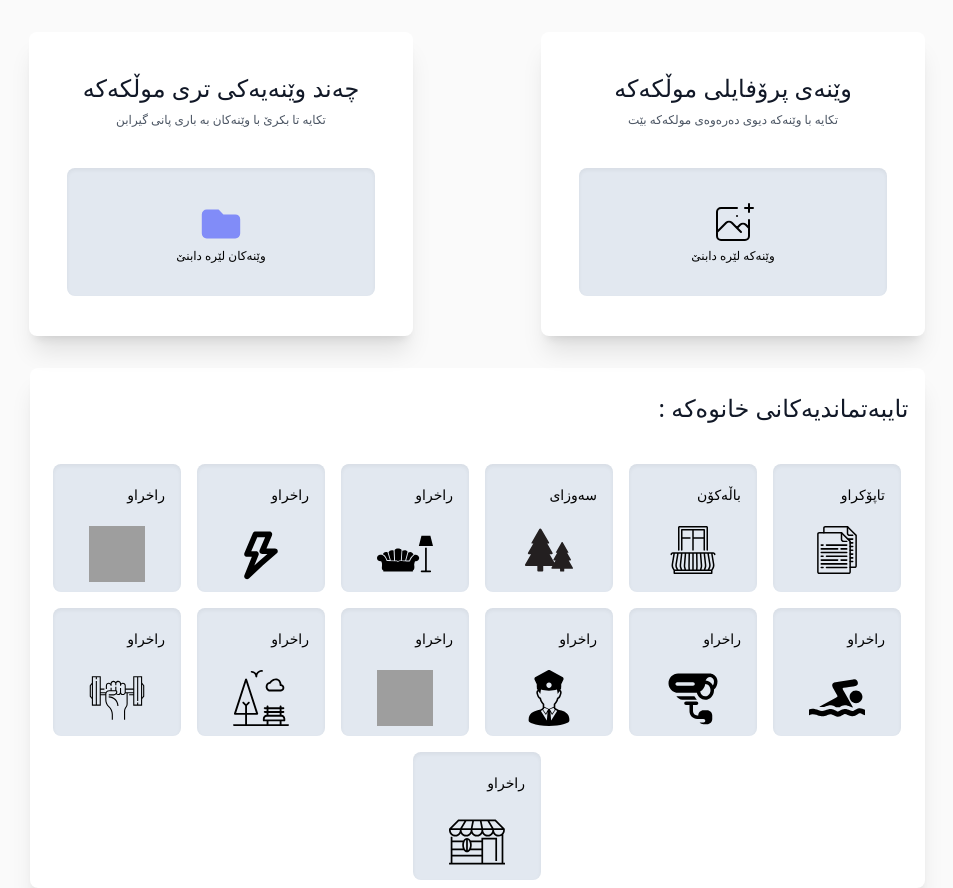
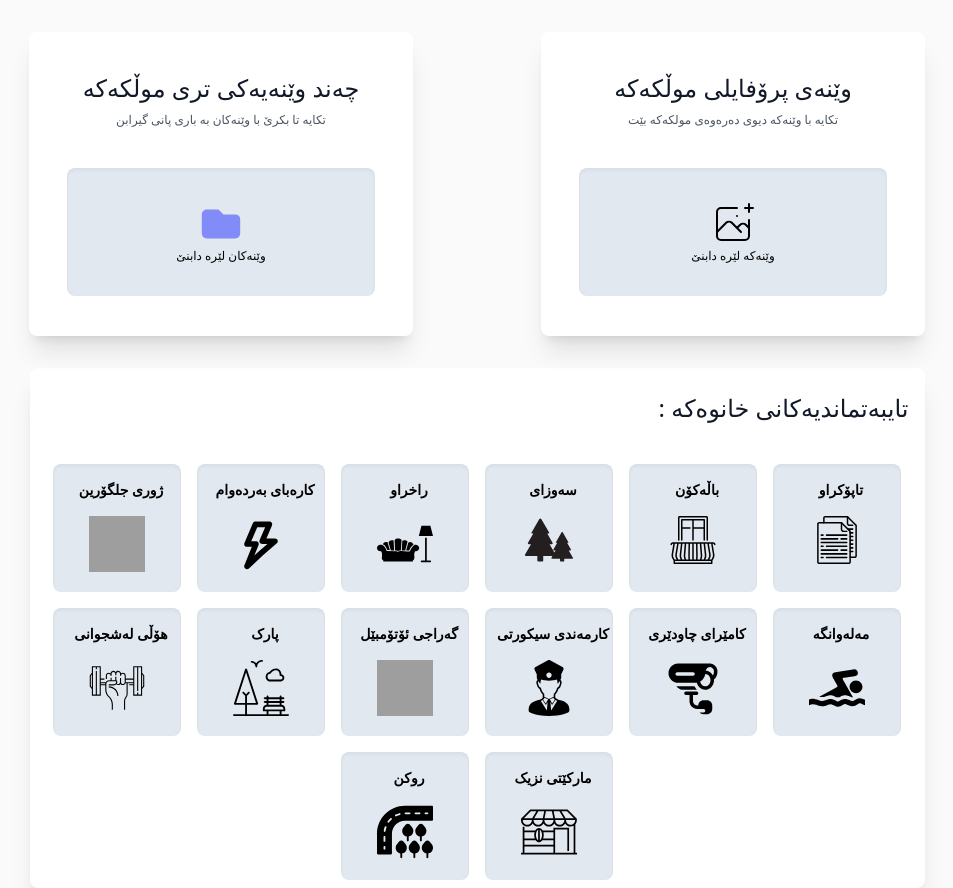
Before and after one commit to Edris-dosky/Web-Home, a PHP site: page /tests.html in a window 1280 px wide. Shown: the whole page, without its empty margins (163-1116 px from the left). Run offline with PHP 8.4, Linux system fonts and the light colour scheme; grey boxes are pictures that could not be loaded.

Commit message:
fix some problem in design form2

```diff
--- a/admin/assets/css/output.css
+++ b/admin/assets/css/output.css
@@ -1307,6 +1322,10 @@ video {
   width: 3rem;
 }
 
+.w-14 {
+  width: 3.5rem;
+}
+
 .w-2\/3 {
   width: 66.666667%;
 }
@@ -1377,10 +1396,6 @@ video {
 
 .w-screen {
   width: 100vw;
-}
-
-.w-14 {
-  width: 3.5rem;
 }
 
 .min-w-0 {
--- a/includes/nav.php
+++ b/includes/nav.php
@@ -35,7 +35,7 @@ $obj= User::get_one("`tell`='$tell'");
 					<path stroke-linecap="round" stroke-linejoin="round" stroke-width="2" d="M12 5v0m0 7v0m0 7v0m0-13a1 1 0 110-2 1 1 0 010 2zm0 7a1 1 0 110-2 1 1 0 010 2zm0 7a1 1 0 110-2 1 1 0 010 2z" />
 				</svg>
 			</li>
-			<li><a class="text-lg text-gray-500 hover:text-[#188F8D] hover:font-bold " href="form_post.php"> زیادکردن</a></li>
+			<li><a class="text-lg text-gray-500 hover:text-[#188F8D] hover:font-bold " href="form.php"> زیادکردن</a></li>
 			<li class="text-gray-300">
 				<svg xmlns="http://www.w3.org/2000/svg" fill="none" stroke="currentColor" class="w-4 h-4 current-fill" viewBox="0 0 24 24">
 					<path stroke-linecap="round" stroke-linejoin="round" stroke-width="2" d="M12 5v0m0 7v0m0 7v0m0-13a1 1 0 110-2 1 1 0 010 2zm0 7a1 1 0 110-2 1 1 0 010 2zm0 7a1 1 0 110-2 1 1 0 010 2z" />
@@ -105,7 +105,7 @@ $obj= User::get_one("`tell`='$tell'");
 						<a class="text-right block p-4 text-sm font-semibold text-gray-400 hover:bg-blue-50 hover:text-[#188F8D] rounded" href="home.php">سەرەتا</a>
 					</li>
 					<li class="mb-1">
-						<a class="text-right block p-4 text-sm font-semibold text-gray-400 hover:bg-blue-50 hover:text-[#188F8D] rounded" href="form_post.php">زیادکردن</a>
+						<a class="text-right block p-4 text-sm font-semibold text-gray-400 hover:bg-blue-50 hover:text-[#188F8D] rounded" href="form.php">زیادکردن</a>
 					</li>
 					<li class="mb-1">
 						<a class="text-right block p-4 text-sm font-semibold text-gray-400 hover:bg-blue-50 hover:text-[#188F8D] rounded" href="#">دڵخوازەکانم</a>
--- a/tests.html
+++ b/tests.html
@@ -52,144 +52,140 @@
          <div class="flex flex-row-reverse flex-wrap items-center justify-center">
 
             <div class="flex cursor-pointer " onclick="on('input2','mark2')" >
-                <div  class="relative m-2 w-32 h-32 max-w-xs bg-blueGray-200 rounded-lg shadow-inner">
-                    <div class="flex justify-between items-center ml-4 m-4">
-                        <img src="assets/img/mark.svg" id="mark2" style="visibility: hidden; " width="30px" alt="">
+                <div id="mark2"  class="relative bg-blueGray-200 m-2 w-32 h-32 max-w-xs rounded-lg shadow-inner ">
+                    <div class="flex justify-center items-center m-4">
                         <input type="checkbox"  id="input2" name="cadastral"  value="1" class=" hidden w-5 h-5 bg-transparent outline-none border-none rounded-md focus:ring-transparent">
-                        <label  class="block ml-2 text-sm text-black">تاپۆکراو</label>
+                        <label  class="block ml-2 text-sm font-semibold text-black">تاپۆکراو</label>
                     </div>
                         <img src="/Web-Home/assets/img/cadastral.svg" class="mx-auto h-12 w-12 text-black" stroke="currentColor" fill="none" viewBox="0 0 48 48" aria-hidden="true"></img>
                 </div>
              </div>
          <div class="flex cursor-pointer " onclick="on('input1','mark1')" >
-            <div  class="relative m-2 w-32 h-32 max-w-xs bg-blueGray-200 rounded-lg shadow-inner">
-                <div class="flex justify-between items-center ml-4 m-4">
-                    <img src="assets/img/mark.svg" id="mark1" style="visibility: hidden; " width="30px" alt="">
+            <div id="mark1"  class="relative bg-blueGray-200 m-2 w-32 h-32 max-w-xs rounded-lg shadow-inner ">
+                <div class="flex justify-center items-center m-4">
                     <input type="checkbox"  id="input1" name="cadastral"  value="1" class=" hidden w-5 h-5 bg-transparent outline-none border-none rounded-md focus:ring-transparent">
-                    <label  class="block ml-2 text-sm text-black">باڵەکۆن</label>
+                    <label  class="block ml-2 text-sm font-semibold text-black">باڵەکۆن</label>
                 </div>
                     <img src="/Web-Home/assets/img/balcony.svg" class="mx-auto h-12 w-12 text-black" stroke="currentColor" fill="none" viewBox="0 0 48 48" aria-hidden="true"></img>
             </div>
          </div>
 
          <div class="flex cursor-pointer " onclick="on('input3','mark3')" >
-            <div  class="relative m-2 w-32 h-32 max-w-xs bg-blueGray-200 rounded-lg shadow-inner">
-                <div class="flex justify-between items-center ml-4 m-4">
-                    <img src="assets/img/mark.svg" id="mark3" style="visibility: hidden; " width="30px" alt="">
+            <div id="mark3"  class="relative bg-blueGray-200 m-2 w-32 h-32 max-w-xs rounded-lg shadow-inner ">
+                <div class="flex justify-center items-center m-4">
                     <input type="checkbox"  id="input3" name="cadastral"  value="1" class=" hidden w-5 h-5 bg-transparent outline-none border-none rounded-md focus:ring-transparent">
-                    <label  class="block ml-2 text-sm text-black">سەوزای</label>
+                    <label  class="block ml-2 text-sm font-semibold text-black">سەوزای</label>
                 </div>
                     <img src="/Web-Home/assets/img/trees_1.svg" class="mx-auto h-12 w-12 text-black" stroke="currentColor" fill="none" viewBox="0 0 48 48" aria-hidden="true"></img>
             </div>
          </div>
 
          <div class="flex cursor-pointer " onclick="on('input4','mark4')" >
-            <div  class="relative m-2 w-32 h-32 max-w-xs bg-blueGray-200 rounded-lg shadow-inner">
-                <div class="flex justify-between items-center ml-4 m-4">
-                    <img src="assets/img/mark.svg" id="mark4" style="visibility: hidden; " width="30px" alt="">
+            <div id="mark4"  class="relative bg-blueGray-200 m-2 w-32 h-32 max-w-xs rounded-lg shadow-inner ">
+                <div class="flex justify-center items-center m-4">
                     <input type="checkbox"  id="input4" name="cadastral"  value="1" class=" hidden w-5 h-5 bg-transparent outline-none border-none rounded-md focus:ring-transparent">
-                    <label  class="block ml-2 text-sm text-black">راخراو</label>
+                    <label  class="block ml-2 text-sm font-semibold text-black">راخراو</label>
                 </div>
                     <img src="/Web-Home/assets/img/living-room-svgrepo-com.svg" class="mx-auto h-14 w-14 mb-2 text-black" stroke="currentColor" fill="none" viewBox="0 0 48 48" aria-hidden="true"></img>
             </div>
          </div>
 
          <div class="flex cursor-pointer " onclick="on('input5','mark5')" >
-            <div  class="relative m-2 w-32 h-32 max-w-xs bg-blueGray-200 rounded-lg shadow-inner">
-                <div class="flex justify-between items-center ml-4 m-4">
-                    <img src="assets/img/mark.svg" id="mark5" style="visibility: hidden; " width="30px" alt="">
+            <div id="mark5"  class="relative bg-blueGray-200 m-2 w-32 h-32 max-w-xs rounded-lg shadow-inner ">
+                <div class="flex justify-center items-center my-4">
                     <input type="checkbox"  id="input5" name="cadastral"  value="1" class=" hidden w-5 h-5 bg-transparent outline-none border-none rounded-md focus:ring-transparent">
-                    <label  class="block ml-2 text-sm text-black">راخراو</label>
+                    <label  class="block ml-2 text-sm font-semibold text-black">کارەبای بەردەوام</label>
                 </div>
                     <img src="/Web-Home/assets/img/electricity-svgrepo-com.svg" class="mx-auto h-14 w-14 mb-2 text-black" stroke="currentColor" fill="none" viewBox="0 0 48 48" aria-hidden="true"></img>
             </div>
          </div>
 
          <div class="flex cursor-pointer " onclick="on('input6','mark6')" >
-            <div  class="relative m-2 w-32 h-32 max-w-xs bg-blueGray-200 rounded-lg shadow-inner">
-                <div class="flex justify-between items-center ml-4 m-4">
-                    <img src="assets/img/mark.svg" id="mark6" style="visibility: hidden; " width="30px" alt="">
+            <div id="mark6"  class="relative bg-blueGray-200 m-2 w-32 h-32 max-w-xs rounded-lg shadow-inner ">
+                <div class="flex justify-center items-center my-4">
                     <input type="checkbox"  id="input6" name="cadastral"  value="1" class=" hidden w-5 h-5 bg-transparent outline-none border-none rounded-md focus:ring-transparent">
-                    <label  class="block ml-2 text-sm text-black">راخراو</label>
+                    <label  class="block ml-2 text-sm font-semibold text-black">ژوری جلگۆرین</label>
                 </div>
                     <img src="/Web-Home/assets/img/wardrobe-mirror-svgrepo-com.svg" class="mx-auto h-14 w-14 mb-2 text-black" stroke="currentColor" fill="none" viewBox="0 0 48 48" aria-hidden="true"></img>
             </div>
          </div>
 
          <div class="flex cursor-pointer " onclick="on('input7','mark7')" >
-            <div  class="relative m-2 w-32 h-32 max-w-xs bg-blueGray-200 rounded-lg shadow-inner">
-                <div class="flex justify-between items-center ml-4 m-4">
-                    <img src="assets/img/mark.svg" id="mark7" style="visibility: hidden; " width="30px" alt="">
+            <div id="mark7"  class="relative bg-blueGray-200 m-2 w-32 h-32 max-w-xs rounded-lg shadow-inner ">
+                <div class="flex justify-center items-center m-4">
                     <input type="checkbox"  id="input7" name="cadastral"  value="1" class=" hidden w-5 h-5 bg-transparent outline-none border-none rounded-md focus:ring-transparent">
-                    <label  class="block ml-2 text-sm text-black">راخراو</label>
+                    <label  class="block ml-2 text-sm font-semibold text-black">مەلەوانگە</label>
                 </div>
                     <img src="/Web-Home/assets/img/swimming-svgrepo-com.svg" class="mx-auto h-14 w-14 mb-2 text-black" stroke="currentColor" fill="none" viewBox="0 0 48 48" aria-hidden="true"></img>
             </div>
          </div>
 
          <div class="flex cursor-pointer " onclick="on('input8','mark8')" >
-            <div  class="relative m-2 w-32 h-32 max-w-xs bg-blueGray-200 rounded-lg shadow-inner">
-                <div class="flex justify-between items-center ml-4 m-4">
-                    <img src="assets/img/mark.svg" id="mark8" style="visibility: hidden; " width="30px" alt="">
+            <div id="mark8"  class="relative bg-blueGray-200 m-2 w-32 h-32 max-w-xs rounded-lg shadow-inner ">
+                <div class="flex justify-center items-center my-4">
                     <input type="checkbox"  id="input8" name="cadastral"  value="1" class=" hidden w-5 h-5 bg-transparent outline-none border-none rounded-md focus:ring-transparent">
-                    <label  class="block ml-2 text-sm text-black">راخراو</label>
+                    <label  class="block ml-2 text-sm font-semibold text-black">کامێرای چاودێری</label>
                 </div>
                     <img src="/Web-Home/assets/img/security-protection-camera-cctv-video-crime-cyber-svgrepo-com.svg" class="mx-auto h-14 w-14 mb-2 text-black" stroke="currentColor" fill="none" viewBox="0 0 48 48" aria-hidden="true"></img>
             </div>
          </div>
 
          <div class="flex cursor-pointer " onclick="on('input9','mark9')" >
-            <div  class="relative m-2 w-32 h-32 max-w-xs bg-blueGray-200 rounded-lg shadow-inner">
-                <div class="flex justify-between items-center ml-4 m-4">
-                    <img src="assets/img/mark.svg" id="mark9" style="visibility: hidden; " width="30px" alt="">
+            <div id="mark9"  class="relative bg-blueGray-200 m-2 w-32 h-32 max-w-xs rounded-lg shadow-inner ">
+                <div class="flex justify-center items-center my-4">
                     <input type="checkbox"  id="input9" name="cadastral"  value="1" class=" hidden w-5 h-5 bg-transparent outline-none border-none rounded-md focus:ring-transparent">
-                    <label  class="block ml-2 text-sm text-black">راخراو</label>
+                    <label  class="block ml-2 text-sm font-semibold text-black">کارمەندی سیکورتی</label>
                 </div>
                     <img src="/Web-Home/assets/img//security-guard-svgrepo-com.svg" class="mx-auto h-14 w-14 mb-2 text-black" stroke="currentColor" fill="none" viewBox="0 0 48 48" aria-hidden="true"></img>
             </div>
          </div>
 
          <div class="flex cursor-pointer " onclick="on('input11','mark11')" >
-            <div  class="relative m-2 w-32 h-32 max-w-xs bg-blueGray-200 rounded-lg shadow-inner">
-                <div class="flex justify-between items-center ml-4 m-4">
-                    <img src="assets/img/mark.svg" id="mark11" style="visibility: hidden; " width="30px" alt="">
+            <div id="mark11"  class="relative bg-blueGray-200 m-2 w-32 h-32 max-w-xs rounded-lg shadow-inner ">
+                <div class="flex justify-center items-center my-4">
                     <input type="checkbox"  id="input11" name="cadastral"  value="1" class=" hidden w-5 h-5 bg-transparent outline-none border-none rounded-md focus:ring-transparent">
-                    <label  class="block ml-2 text-sm text-black">راخراو</label>
+                    <label  class="block ml-2 text-sm font-semibold text-black">گەراجی ئۆتۆمبێل</label>
                 </div>
                     <img src="/Web-Home/assets/img//parked-car-svgrepo-com.svg" class="mx-auto h-14 w-14 mb-2 text-black" stroke="currentColor" fill="none" viewBox="0 0 48 48" aria-hidden="true"></img>
             </div>
          </div>
 
          <div class="flex cursor-pointer " onclick="on('input22','mark22')" >
-            <div  class="relative m-2 w-32 h-32 max-w-xs bg-blueGray-200 rounded-lg shadow-inner">
-                <div class="flex justify-between items-center ml-4 m-4">
-                    <img src="assets/img/mark.svg" id="mark22" style="visibility: hidden; " width="30px" alt="">
+            <div id="mark22"  class="relative bg-blueGray-200 m-2 w-32 h-32 max-w-xs rounded-lg shadow-inner ">
+                <div class="flex justify-center items-center m-4">
                     <input type="checkbox"  id="input22" name="cadastral"  value="1" class=" hidden w-5 h-5 bg-transparent outline-none border-none rounded-md focus:ring-transparent">
-                    <label  class="block ml-2 text-sm text-black">راخراو</label>
+                    <label  class="block ml-2 text-sm font-semibold text-black">پارک</label>
                 </div>
                     <img src="/Web-Home/assets/img//park-svgrepo-com.svg" class="mx-auto h-14 w-14 mb-2 text-black" stroke="currentColor" fill="none" viewBox="0 0 48 48" aria-hidden="true"></img>
             </div>
          </div>
 
          <div class="flex cursor-pointer " onclick="on('input33','mark33')" >
-            <div  class="relative m-2 w-32 h-32 max-w-xs bg-blueGray-200 rounded-lg shadow-inner">
-                <div class="flex justify-between items-center ml-4 m-4">
-                    <img src="assets/img/mark.svg" id="mark33" style="visibility: hidden; " width="30px" alt="">
+            <div id="mark33"  class="relative bg-blueGray-200 m-2 w-32 h-32 max-w-xs rounded-lg shadow-inner ">
+                <div class="flex justify-center items-center my-4">
                     <input type="checkbox"  id="input33" name="cadastral"  value="1" class=" hidden w-5 h-5 bg-transparent outline-none border-none rounded-md focus:ring-transparent">
-                    <label  class="block ml-2 text-sm text-black">راخراو</label>
+                    <label  class="block ml-2 text-sm font-semibold text-black">هۆڵی لەشجوانی</label>
                 </div>
                     <img src="/Web-Home/assets/img/dumbell-gym-healthy-life-svgrepo-com.svg" class="mx-auto h-14 w-14 mb-2 text-black" stroke="currentColor" fill="none" viewBox="0 0 48 48" aria-hidden="true"></img>
             </div>
          </div>
 
          <div class="flex cursor-pointer " onclick="on('input44','mark44')" >
-            <div  class="relative m-2 w-32 h-32 max-w-xs bg-blueGray-200 rounded-lg shadow-inner">
-                <div class="flex justify-between items-center ml-4 m-4">
-                    <img src="assets/img/mark.svg" id="mark44" style="visibility: hidden; " width="30px" alt="">
+            <div id="mark44"  class="relative bg-blueGray-200 m-2 w-32 h-32 max-w-xs rounded-lg shadow-inner ">
+                <div class="flex justify-center items-center m-4">
                     <input type="checkbox"  id="input44" name="cadastral"  value="1" class=" hidden w-5 h-5 bg-transparent outline-none border-none rounded-md focus:ring-transparent">
-                    <label  class="block ml-2 text-sm text-black">راخراو</label>
+                    <label  class="block ml-2 text-sm font-semibold text-black">مارکێتی نزیک</label>
                 </div>
-                    <img src="/Web-Home/assets/img//coffee-shop-svgrepo-com.svg" class="mx-auto h-14 w-14 mb-2 text-black" stroke="currentColor" fill="none" viewBox="0 0 48 48" aria-hidden="true"></img>
+                    <img src="/Web-Home/assets/img/coffee-shop-svgrepo-com.svg" class="mx-auto h-14 w-14 mb-2 text-black" stroke="currentColor" fill="none" viewBox="0 0 48 48" aria-hidden="true"></img>
+            </div>
+         </div>
+         <div class="flex cursor-pointer " onclick="on('input45','mark45')" >
+            <div id="mark45"  class="relative bg-blueGray-200 m-2 w-32 h-32 max-w-xs rounded-lg shadow-inner ">
+                <div class="flex justify-center items-center m-4">
+                    <input type="checkbox"  id="input45" name="cadastral"  value="1" class=" hidden w-5 h-5 bg-transparent outline-none border-none rounded-md focus:ring-transparent">
+                    <label  class="block ml-2 text-sm font-semibold text-black">روکن</label>
+                </div>
+                    <img src="/Web-Home/assets/img/road-highway-svgrepo-com.svg" class="mx-auto h-14 w-14 mb-2 text-black" stroke="currentColor" fill="none" viewBox="0 0 48 48" aria-hidden="true"></img>
             </div>
          </div>
 
@@ -203,14 +199,14 @@
 </body>
 </html>
 <script>
-
-    function on($input ,$mark1){
+    function on($input ,$mark){
         var input = document.getElementById($input);
         if (input.checked == false){
-        document.getElementById($mark1).style.visibility="visible";
+
+        document.getElementById($mark).classList.add("bg-[#49d850db]")
         input.checked = true;
         }else{
-        document.getElementById($mark1).style.visibility="hidden";
+        document.getElementById($mark).classList.remove("bg-[#49d850db]")
         input.checked = false;
         }
     }
```
Also changed, not shown: other parts of admin/assets/css/output.css (+130 -5 lines), test.html (+133 -237 lines), assets/img/road-highway-svgrepo-com.svg (added), assets/img/trees-tree-forest-woods-svgrepo-com.svg (deleted), form.php (renamed from form_post.php).
